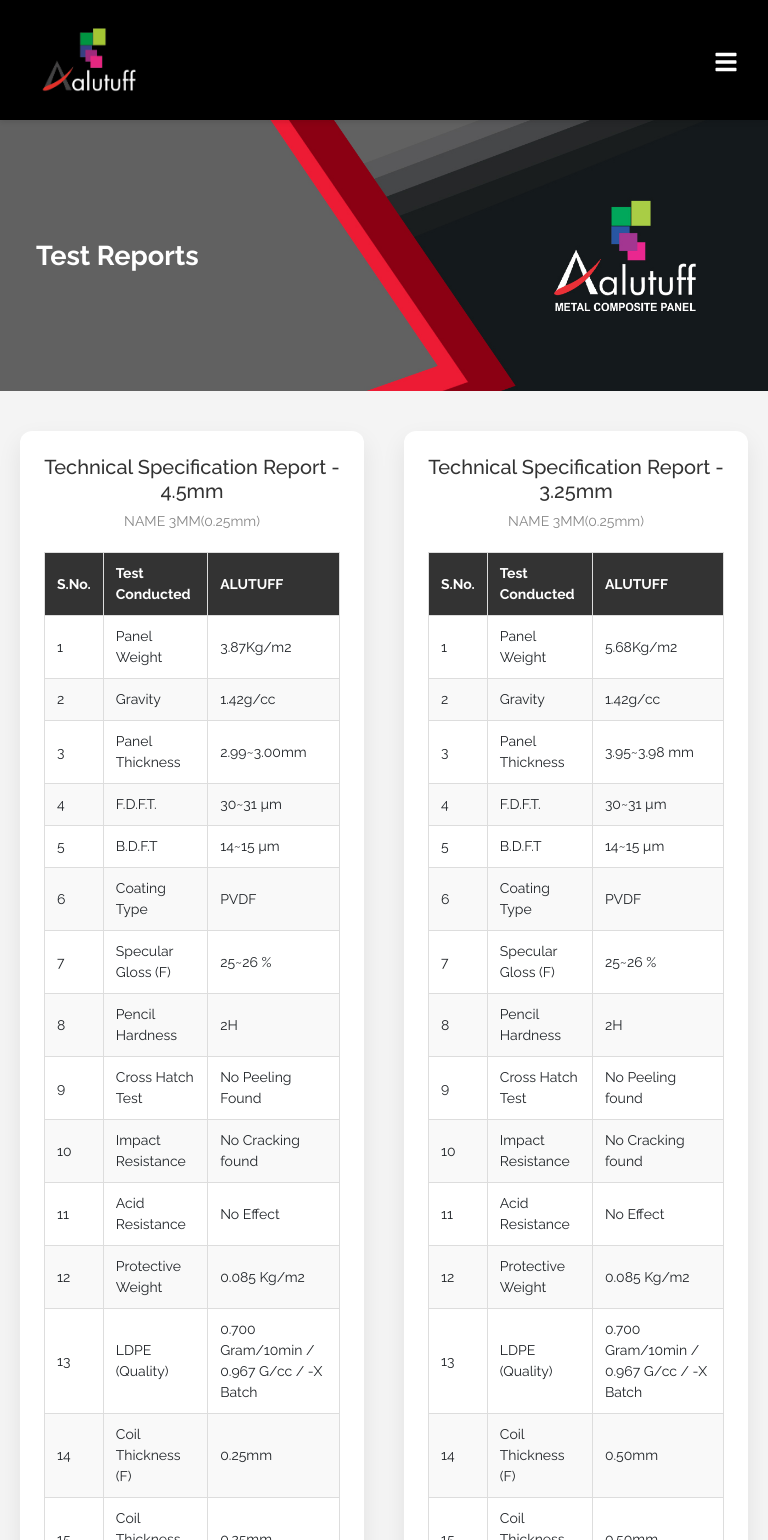
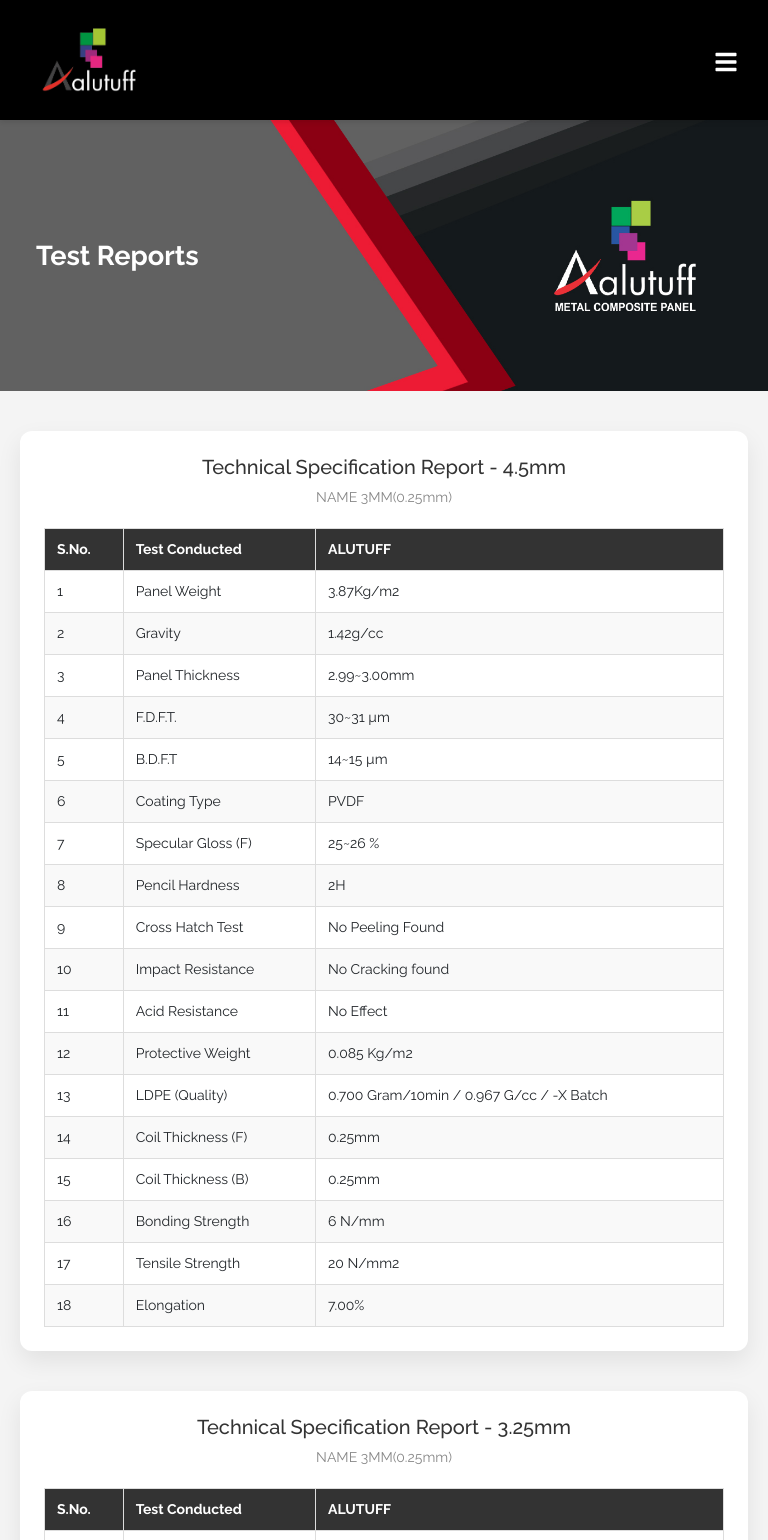
Before and after one commit to rishab-sudo/Alutuff-new, a React (Create React App) app: page /testReport in a window 768 px wide. Shown: the top 1540 px of the page. Built offline with nearby package versions, Linux system fonts and the light colour scheme.

Commit message:
19july25

```diff
--- a/src/Pages/TestReport.css
+++ b/src/Pages/TestReport.css
@@ -56,3 +56,11 @@
 .test-table tr:hover {
   background-color: #f1f1f1;
 }
+@media only screen and (min-width: 600px) and (max-width: 1024px) {
+  .test-table {
+
+  flex: 1;
+  min-width: 95%;
+  max-width: 100%;
+}
+}
--- a/src/components/TestingSlider.css
+++ b/src/components/TestingSlider.css
@@ -41,12 +41,13 @@
 }
 }
 
-@media screen and (max-width: 992px) {
+@media only screen and (min-width: 600px) and (max-width: 1024px) {
   .testing-section{
     padding: 0px;
   }
   .testing-content-div{
     padding: 0px;
+    width: 100%;
   }
    .testing-slider-wrapper {
      margin: 0 !important;
@@ -54,7 +55,8 @@
 margin: auto !important;
 }
 .testing-slide-image {
-  max-width: 65%;
+  margin: auto !important;
+  width: 70%;
   height: auto;
   object-fit: contain;
   display: block;
```
